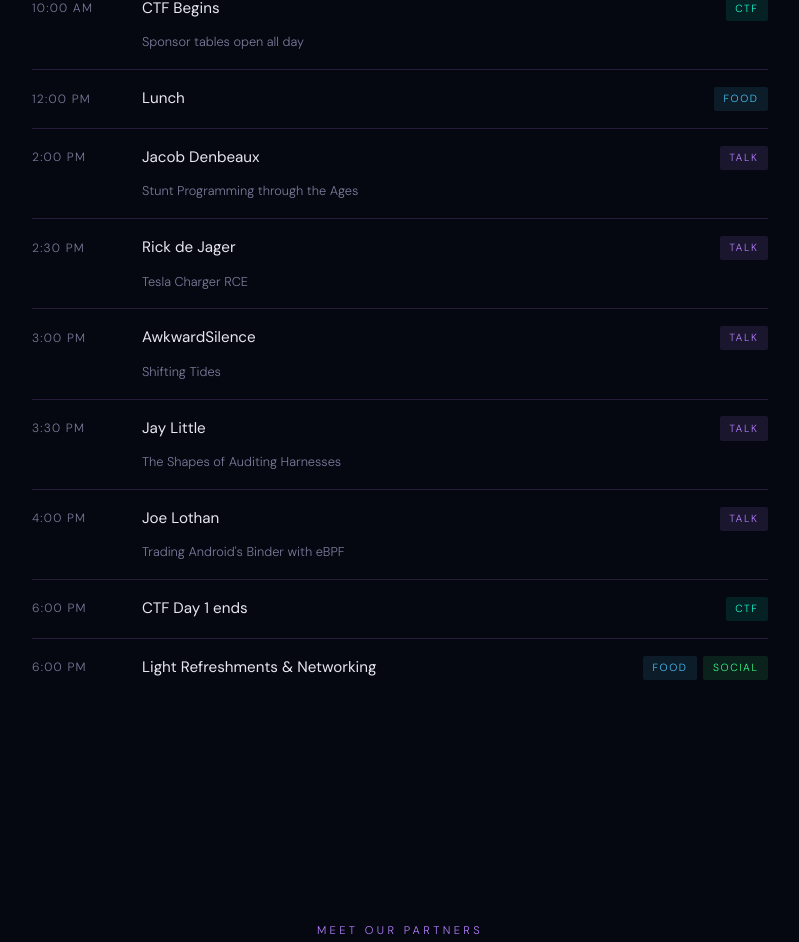
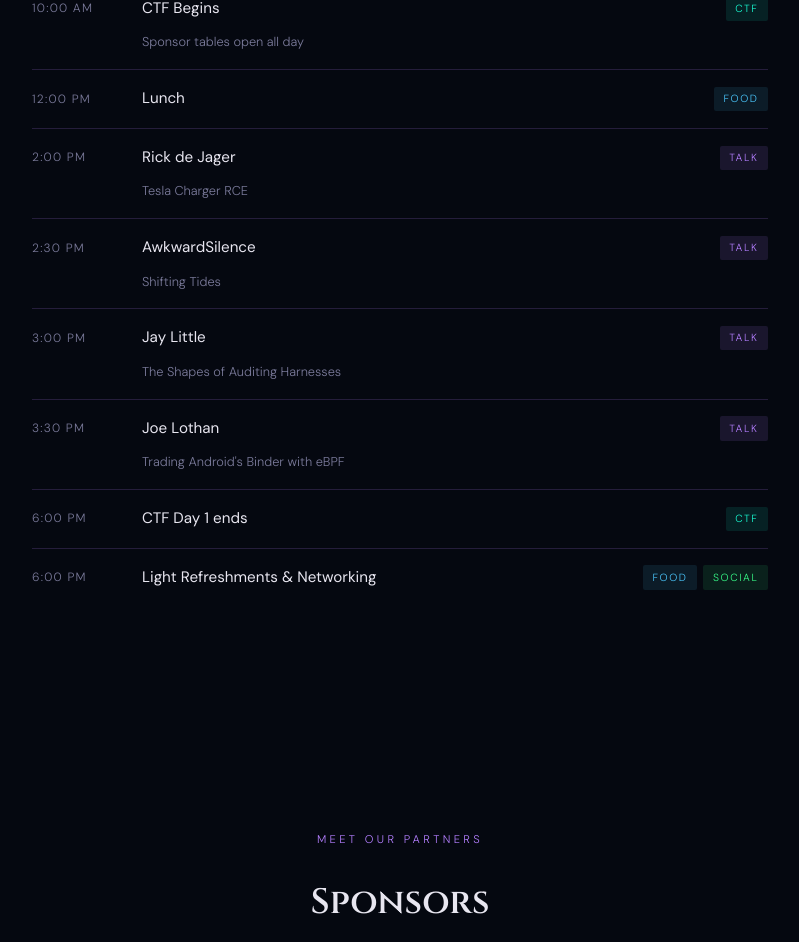
Before and after one commit to jex441/quendcon, a Next.js app: page / in a window 1280 px wide. Shown: the part 2733-3675 px from the top of the page, without its empty margins (240-1039 px from the left). Built offline with nearby package versions, Linux system fonts and the light colour scheme.

Commit message:
Redid schedule

```diff
--- a/app/page.tsx
+++ b/app/page.tsx
@@ -1058,16 +1058,6 @@ export default function Home() {
             <span className="entry-time">2:00 PM</span>
 						<div>
 							<span className="entry-title">
-                Jacob Denbeaux
-							</span>
-              <div className="entry-sub">Stunt Programming through the Ages</div>
-							<div className="entry-tag tag-talk">Talk</div>
-						</div>
-					</div>
-					<div className="schedule-entry">
-            <span className="entry-time">2:30 PM</span>
-						<div>
-							<span className="entry-title">
                 Rick de Jager
 							</span>
               <div className="entry-sub">Tesla Charger RCE</div>
@@ -1075,7 +1065,7 @@ export default function Home() {
 						</div>
 					</div>
 					<div className="schedule-entry">
-            <span className="entry-time">3:00 PM</span>
+            <span className="entry-time">2:30 PM</span>
 						<div>
 							<span className="entry-title">
                 AwkwardSilence
@@ -1085,7 +1075,7 @@ export default function Home() {
 						</div>
 					</div>
 					<div className="schedule-entry">
-            <span className="entry-time">3:30 PM</span>
+            <span className="entry-time">3:00 PM</span>
 						<div>
 							<span className="entry-title">
                 Jay Little
@@ -1095,7 +1085,7 @@ export default function Home() {
 						</div>
 					</div>
           <div className="schedule-entry">
-            <span className="entry-time">4:00 PM</span>
+            <span className="entry-time">3:30 PM</span>
 						<div>
 							<span className="entry-title">
                 Joe Lothan
```
